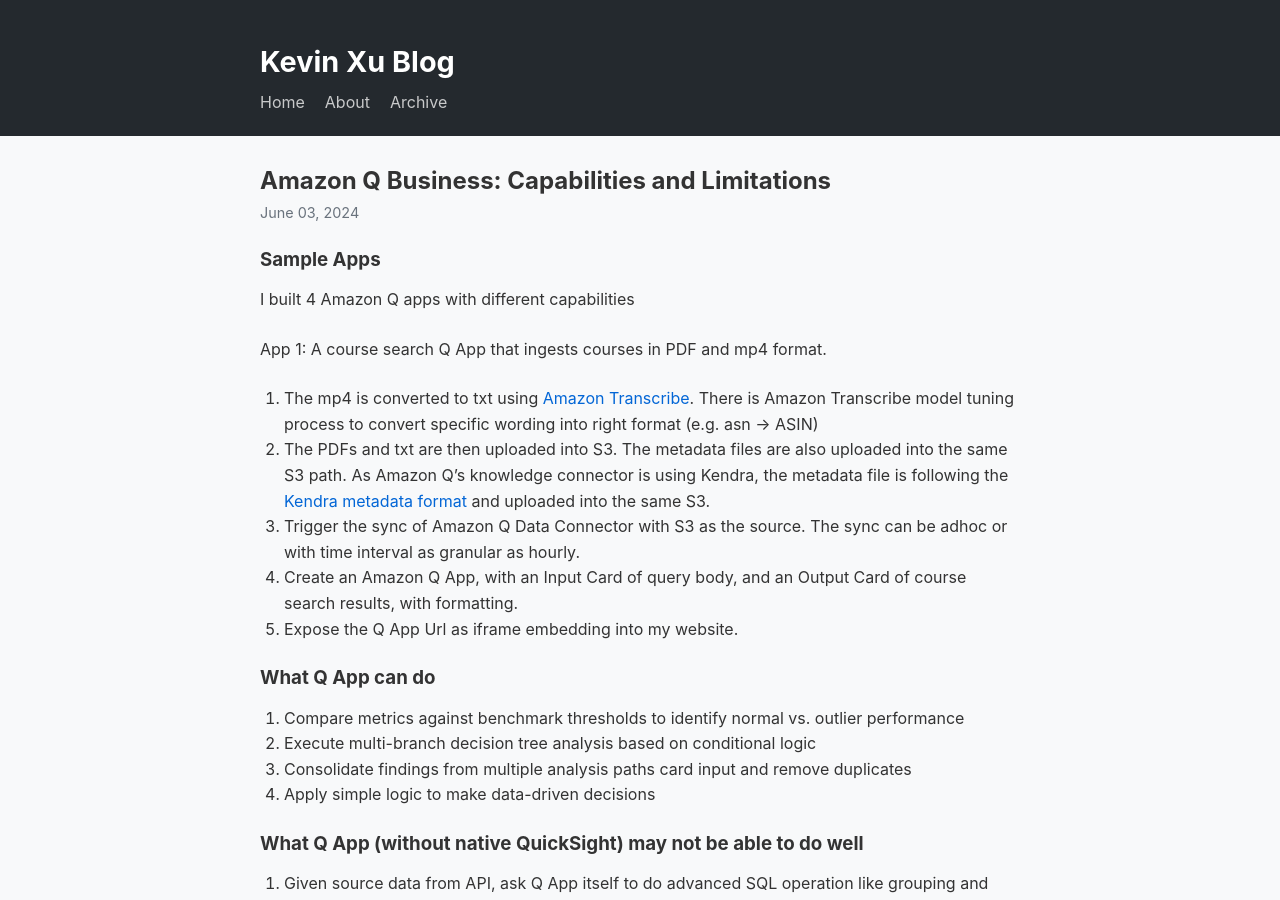
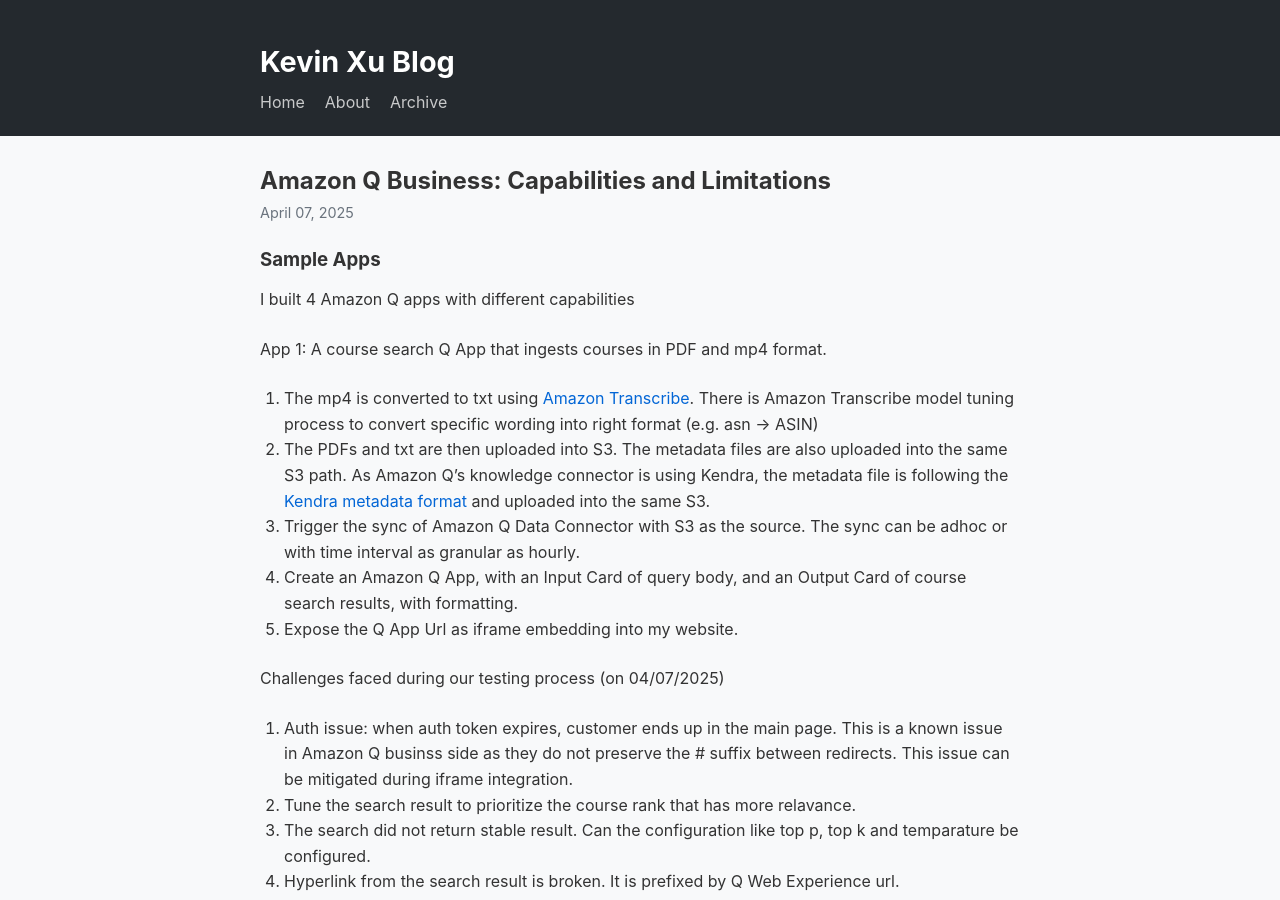
Before and after one commit to JKevinXu/github-blog, a Jekyll site: the page built from _posts/2025-04-07-amazon-q-business-capabilities-limitations.md, in a window 1280 px wide and 900 px high. Built offline with Jekyll 4.4.1, drawn with Linux system fonts in a browser that asks for light colours; some of the changed text lies outside the part shown.

Commit message:
Add detailed capabilities and limitations for Amazon Q Business, including sample applications and challenges faced during testing.

```diff
--- a/_posts/2024-06-03-amazon-q-business-capabilities-limitations.md
+++ b/_posts/2025-04-07-amazon-q-business-capabilities-limitations.md
@@ -1,7 +1,7 @@
 ---
 layout: post
 title: "Amazon Q Business: Capabilities and Limitations"
-date: 2024-06-03 10:00:00 -0500
+date: 2025-04-07 10:00:00 -0500
 categories: [aws, ai, cloud-computing]
 tags: [aws, amazon-q, generative-ai, enterprise-ai, llm]
 ---
@@ -16,6 +16,13 @@
 4. Create an Amazon Q App, with an Input Card of query body, and an Output Card of course search results, with formatting.
 5. Expose the Q App Url as iframe embedding into my website.
 
+Challenges faced during our testing process (on 04/07/2025)
+1. Auth issue: when auth token expires, customer ends up in the main page. This is a known issue in Amazon Q businss side as they do not preserve the # suffix between redirects. This issue can be mitigated during iframe integration.
+2. Tune the search result to prioritize the course rank that has more relavance.
+3. The search did not return stable result. Can the configuration like top p, top k and temparature be configured.
+4. Hyperlink from the search result is broken. It is prefixed by Q Web Experience url.
+5. How to isolate this search knowledge from other use cases, by knowledge plugin, or knowledge source ACL.
+
 ### What Q App can do
 
 1. Compare metrics against benchmark thresholds to identify normal vs. outlier performance
```
